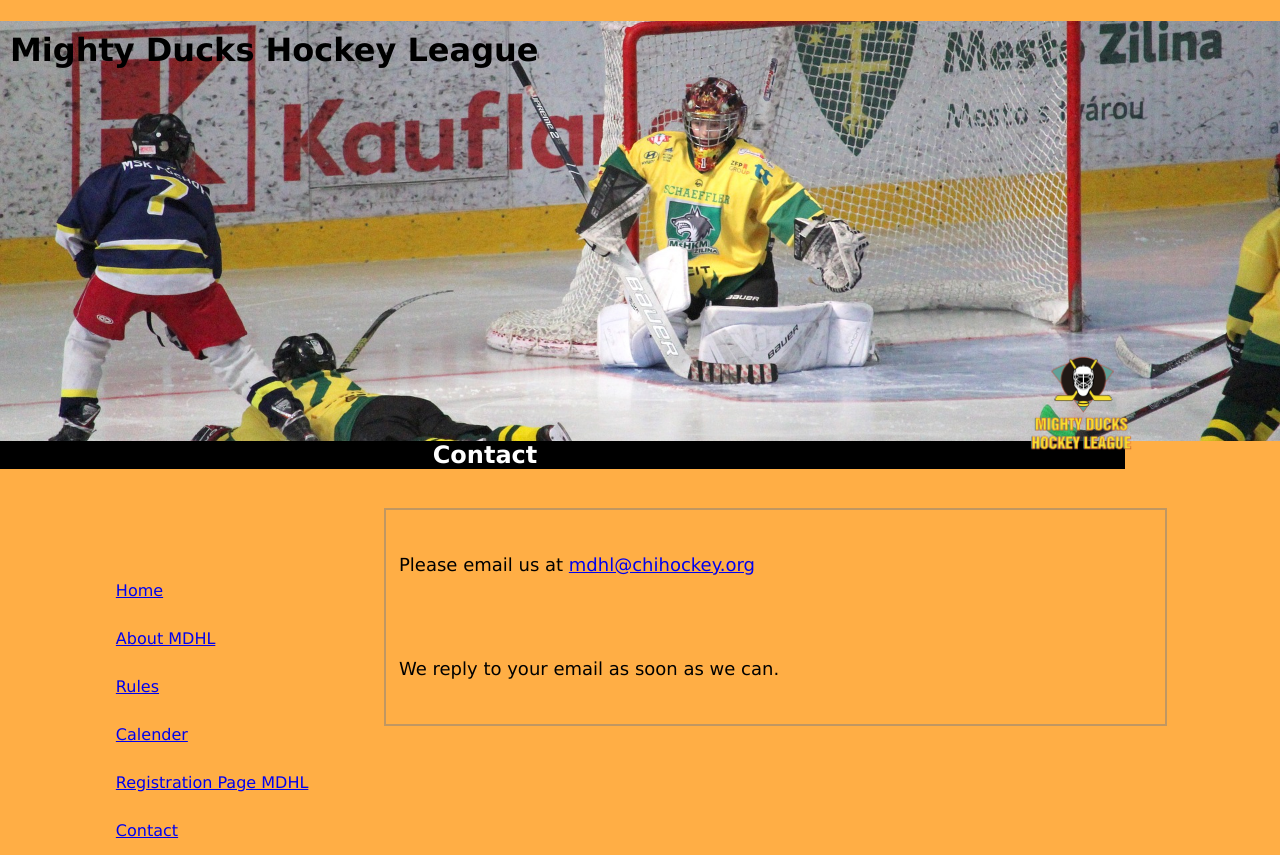
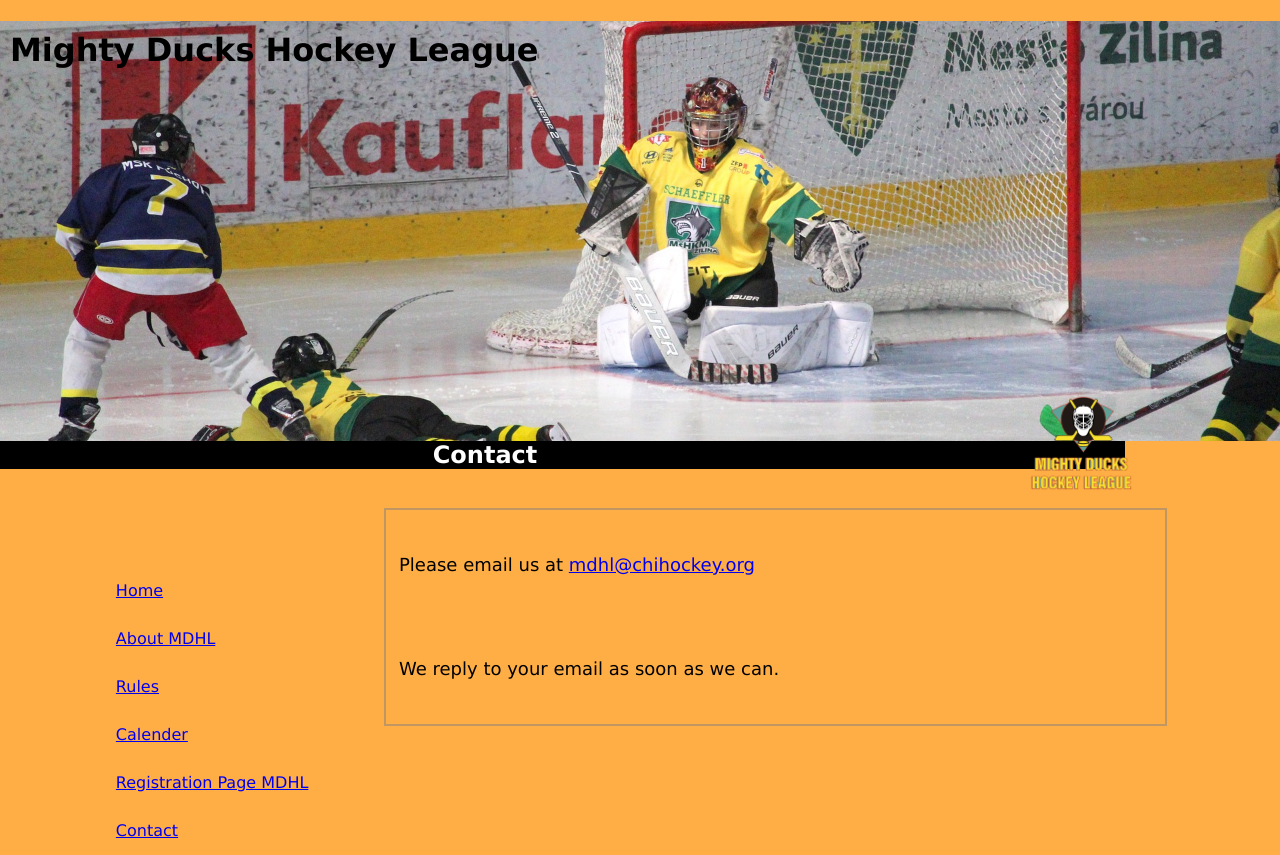
Before and after one commit to nachorodriguez1994/sprint2, a plain HTML site: page contact.html in a window 1280 px wide. Drawn offline with Linux system fonts and the light colour scheme.

Commit message:
sprint4 actualizacion

```diff
--- a/assets/mdhl_flex.css
+++ b/assets/mdhl_flex.css
@@ -33,9 +33,9 @@ h1#Titulo:hover {
 img.logo {
     position: relative;
     left: 80%;
-    top: -30%;
+    top: -20%;
     max-height: 120px;
-    z-index: 3;
+    z-index: 4;
     line-height: 10px;
 
     }
@@ -117,7 +117,7 @@ section{
     line-height: 3rem;
     padding: 13px;
     width: 84%;
-    height: 90%;
+    height: 100%;
     font-size: 18px;
     gap: 20px;
     border:2px solid rgba(128, 128, 128, 0.493);
```
Also changed, not shown: index.html (+4 -4 lines).
